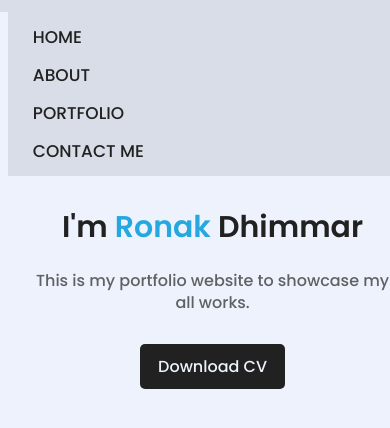
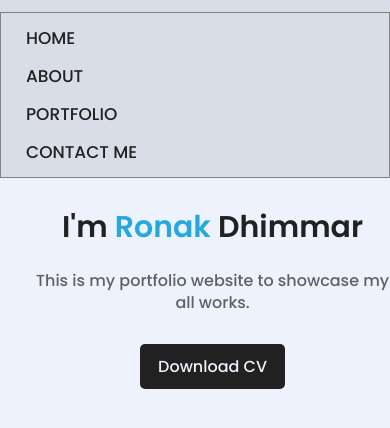
Before and after one commit to Rony2518/MY-WEB2, a plain HTML site: page index.html in a window 390 px wide. Both pictures are taken after a click on the element 360 px from the left and 50 px from the top of the page. Shown: the part 88-516 px from the top of the page. Drawn offline with nearby package versions, Linux system fonts and the light colour scheme.

Commit message:
Update index.css

```diff
--- a/index.css
+++ b/index.css
@@ -214,15 +214,12 @@ span {
     .navbar {
         position: absolute;
         top: 100%;
+        left: 0%;
         width: 100%;
         background-color: var(--nav-color);
-        display: flex;
-        flex-direction: column;
-        justify-content: flex-start;
-        transition: all .50s ease;
         display: none;
-        /* box-shadow: 0 0 25px 0 rgb(49, 48, 48); */
-        /* backdrop-filter: blur(20px); */
+        transition: all 0.5s ease;
+        border: 1px solid gray;
     }
 
     .navbar a {
```
